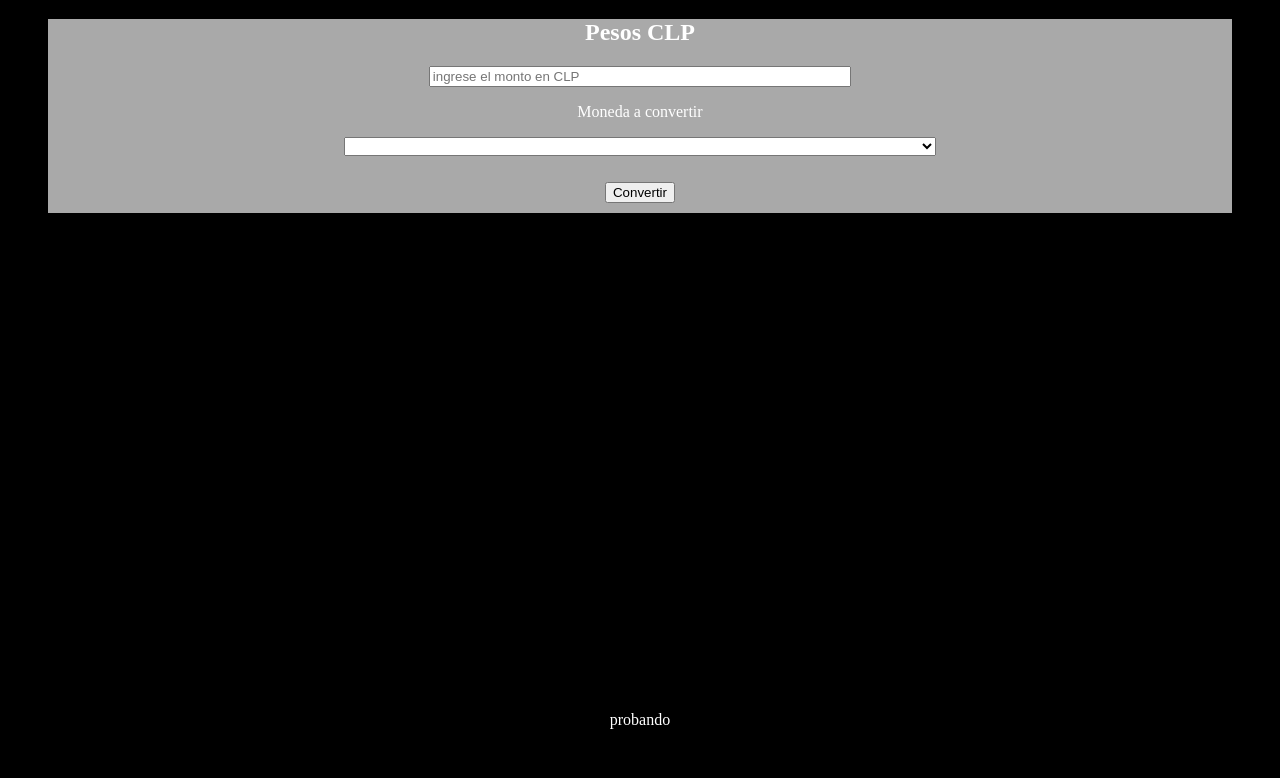
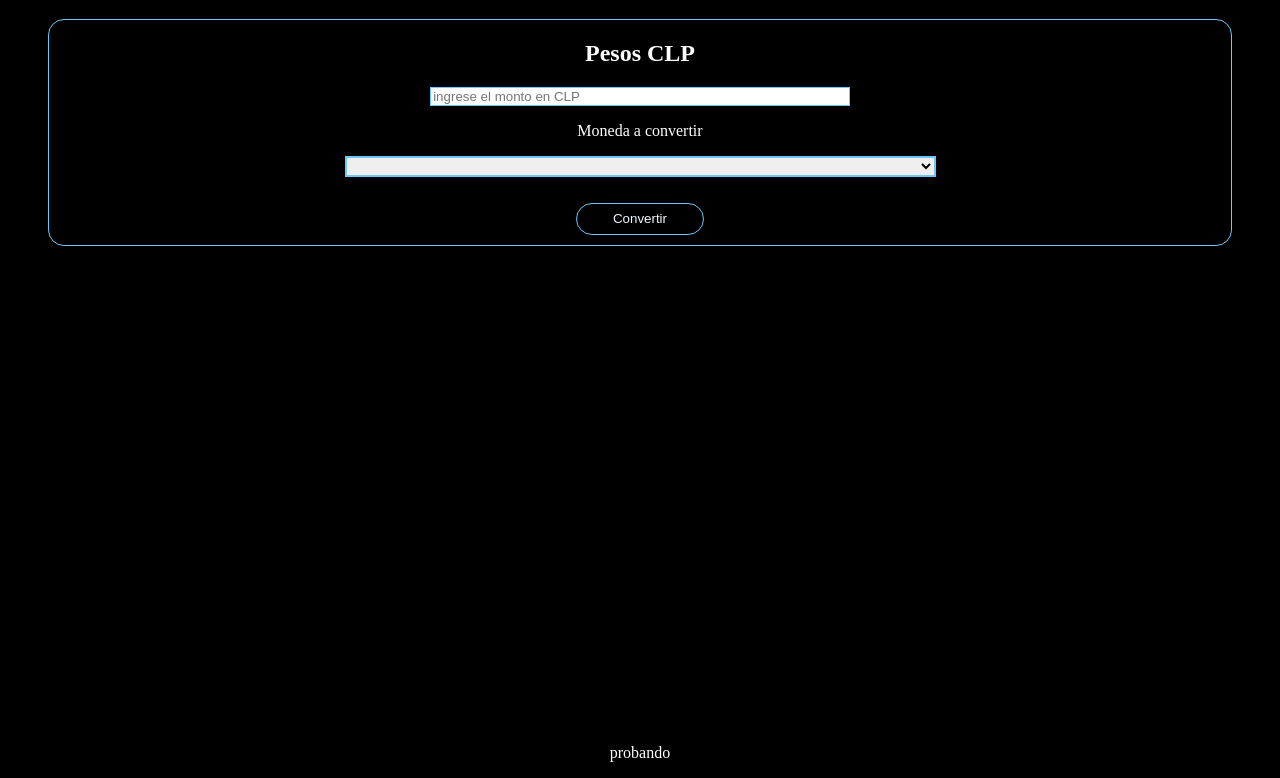
Before and after one commit to raimerag/graf-render-github.io, a plain HTML site: page index.html in a window 1280 px wide. Shown: the part 87-865 px from the top of the page. Before the commit the page ends 832 px from the top, so only its background shows below. Drawn offline with nearby package versions, Linux system fonts and the light colour scheme; no server answers.

Commit message:
cambios en los estilos

```diff
--- a/assets/css/style.css
+++ b/assets/css/style.css
@@ -9,7 +9,12 @@ body {
     }
     .contenedor {
     margin: 0 auto;
-    background-color: darkgrey;
+    background: rgba(255, 255, 255, 0);
+border-radius: 16px;
+box-shadow: 0 4px 30px rgba(0, 0, 0, 0.1);
+backdrop-filter: blur(9px);
+-webkit-backdrop-filter: blur(9px);
+border: 1px solid rgb(107, 199, 252);
     }
     .conversor{
         margin: 0 auto;
@@ -18,16 +23,37 @@ body {
     }
     input{
         width: 70%;
+        border:1px solid rgb(107, 199, 252);
+
     }
+    input:hover{
+        filter: drop-shadow(2px 2px 20px cyan)
+    }
+
     #select-monedas{
         width: 100%;
+        border:2px solid rgb(107, 199, 252);
+
+    }
+    #select-monedas:hover{
+        filter: drop-shadow(2px 2px 20px cyan)
     }
 .btn-convertir{
     margin: 10px 0;
+    border:1px solid rgb(107, 199, 252);
+        background-color: black;
+        color: aliceblue;
+        width: 8rem;
+        height: 2rem;
+        border-radius: 45px;
+}
+.btn-convertir:hover{
+    filter: drop-shadow(2px 2px 20px cyan)
 }
 
 .contenedor-canvas{
     margin-top: 5px
+
 }
 
 #myChart{
```
